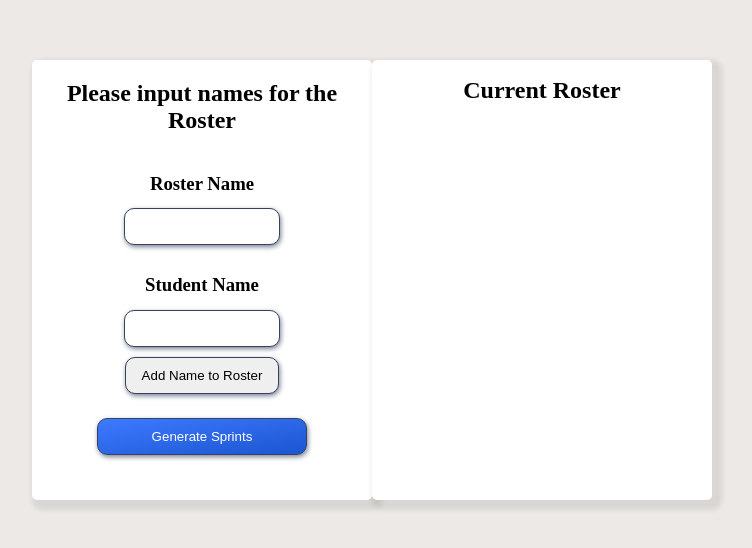
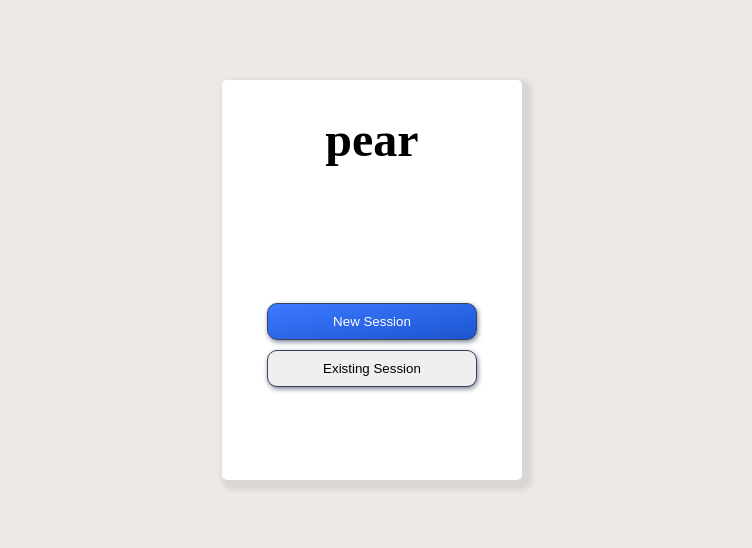
Before and after one commit to Pear-Pairing/pear, a React app: page / in a window 1280 px wide. Shown: the part 120-668 px from the top of the page, without its empty margins (268-1020 px from the left). Built offline with nearby package versions, Linux system fonts and the light colour scheme.

Commit message:
turned off auto

```diff
--- a/src/components/App.jsx
+++ b/src/components/App.jsx
@@ -6,7 +6,7 @@ import Main from './Main';
 const reducer = (state, changes) => ({...state, ...changes});
 
 const App = (props) => {
-  const [session, setSession] = useReducer(reducer, {id:123});
+  const [session, setSession] = useReducer(reducer, {});
 
   /***** USE THIS INSTEAD OF setSession *****/
   // It behaves the same way as useState's "setSesssion" would.
```
